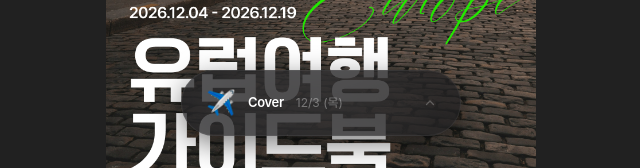
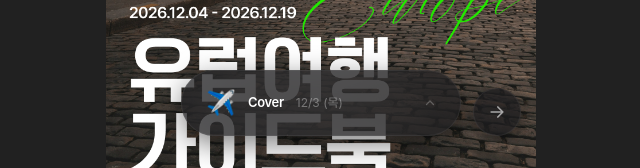
Before and after one commit to moonjjj/euro, a Next.js app: page / in a window 1280 px wide. Shown: the part 632-800 px from the top of the page, without its empty margins (319-959 px from the left). Built offline with nearby package versions, Linux system fonts and the light colour scheme.

Commit message:
footer dynamic island edit

```diff
--- a/src/app/page.tsx
+++ b/src/app/page.tsx
@@ -95,13 +95,21 @@ export default function Home() {
     [current, animating]
   );
 
-  const snapTo = (targetIndex: number) => {
+  const SLIDE_DURATION = 420;
+  const SLIDE_EASE = "cubic-bezier(0.25, 1, 0.5, 1)";
+
+  const snapTo = useCallback((targetIndex: number) => {
+    if (animating) return;
     const w = window.innerWidth;
     const dir = targetIndex > current ? -1 : 1;
     const nextDir = targetIndex > current ? "left" : "right";
+
+    const alreadySwiping = isSwiping;
     setAnimating(true);
+    setIsSwiping(true);
+
+    if (alreadySwiping) {
       setOffsetX(dir * w);
-
       setTimeout(() => {
         setSlideDir(nextDir);
         setCurrent(targetIndex);
@@ -109,8 +117,23 @@ export default function Home() {
         setIsSwiping(false);
         setAnimating(false);
         window.scrollTo({ top: 0, behavior: "instant" });
-    }, 300);
-  };
+      }, SLIDE_DURATION);
+    } else {
+      requestAnimationFrame(() => {
+        requestAnimationFrame(() => {
+          setOffsetX(dir * w);
+          setTimeout(() => {
+            setSlideDir(nextDir);
+            setCurrent(targetIndex);
+            setOffsetX(0);
+            setIsSwiping(false);
+            setAnimating(false);
+            window.scrollTo({ top: 0, behavior: "instant" });
+          }, SLIDE_DURATION);
+        });
+      });
+    }
+  }, [current, animating, isSwiping]);
 
   const onTouchStart = (e: React.TouchEvent) => {
     if (animating) return;
@@ -157,7 +180,7 @@ export default function Home() {
       setTimeout(() => {
         setAnimating(false);
         setIsSwiping(false);
-      }, 300);
+      }, SLIDE_DURATION);
     }
   };
 
@@ -180,7 +203,7 @@ export default function Home() {
         <div
           style={{
             transform: `translateX(${offsetX}px)`,
-            transition: animating ? "transform 0.3s cubic-bezier(0.32, 0.72, 0, 1)" : "none",
+            transition: animating ? `transform ${SLIDE_DURATION}ms ${SLIDE_EASE}` : "none",
           }}
         >
           {currentDay.isCover ? (
@@ -240,7 +263,7 @@ export default function Home() {
               left: offsetX < 0 ? "100%" : undefined,
               right: offsetX > 0 ? "100%" : undefined,
               transform: `translateX(${offsetX}px)`,
-              transition: animating ? "transform 0.3s cubic-bezier(0.32, 0.72, 0, 1)" : "none",
+              transition: animating ? `transform ${SLIDE_DURATION}ms ${SLIDE_EASE}` : "none",
             }}
           >
             {peekIsCover ? (
@@ -275,7 +298,15 @@ export default function Home() {
           <WeatherIsland city={currentDay.city} />
         </>
       )}
-      <Island days={DAYS} current={current} onSelect={goTo} slideDir={slideDir} todayIndex={todayIndex} />
+      <Island
+        days={DAYS}
+        current={current}
+        onSelect={goTo}
+        onPrev={() => { if (current > 0) snapTo(current - 1); }}
+        onNext={() => { if (current < DAYS.length - 1) snapTo(current + 1); }}
+        slideDir={slideDir}
+        todayIndex={todayIndex}
+      />
     </main>
   );
 }
--- a/src/components/Island.tsx
+++ b/src/components/Island.tsx
@@ -13,6 +13,8 @@ interface IslandProps {
   days: DayInfo[];
   current: number;
   onSelect: (index: number) => void;
+  onPrev: () => void;
+  onNext: () => void;
   slideDir: "left" | "right";
   todayIndex: number;
 }
@@ -45,7 +47,7 @@ function FlagBadge({ flag, slideDir }: { flag: string; slideDir?: "left" | "righ
 // Close: expanded → dropping → shrinking → collapsed
 type Phase = "collapsed" | "stretching" | "expanded" | "dropping" | "shrinking";
 
-export default function Island({ days, current, onSelect, slideDir, todayIndex }: IslandProps) {
+export default function Island({ days, current, onSelect, onPrev, onNext, slideDir, todayIndex }: IslandProps) {
   const [phase, setPhase] = useState<Phase>("collapsed");
   const contentRef = useRef<HTMLDivElement>(null);
   const [contentHeight, setContentHeight] = useState(0);
@@ -133,8 +135,31 @@ export default function Island({ days, current, onSelect, slideDir, todayIndex }
     }
   };
 
+  const hasPrev = current > 0;
+  const hasNext = current < days.length - 1;
+  const showNavButtons = phase === "collapsed" || phase === "shrinking";
+
   return (
-    <div className="fixed bottom-0 left-0 right-0 z-50 flex justify-center pb-8 px-5 pointer-events-none">
+    <div className="fixed bottom-0 left-0 right-0 z-50 flex items-end justify-center pb-8 px-5 pointer-events-none">
+      {/* Prev button */}
+      <button
+        onClick={onPrev}
+        className="pointer-events-auto flex items-center justify-center w-12 h-12 rounded-full bg-[#1c1c1e]/70 border border-white/[0.06] mr-3 active:scale-90 shrink-0"
+        style={{
+          WebkitBackdropFilter: "blur(50px) saturate(180%)",
+          backdropFilter: "blur(50px) saturate(180%)",
+          boxShadow: "0 4px 16px rgba(0,0,0,0.4)",
+          opacity: showNavButtons && hasPrev ? 1 : 0,
+          transform: showNavButtons && hasPrev ? "scale(1)" : "scale(0.5)",
+          transition: "opacity 0.3s ease, transform 0.3s ease",
+          pointerEvents: showNavButtons && hasPrev ? "auto" : "none",
+        }}
+      >
+        <svg className="w-5 h-5 text-white/60" fill="none" viewBox="0 0 24 24" stroke="currentColor" strokeWidth={2}>
+          <path strokeLinecap="round" strokeLinejoin="round" d="M19 12H5m0 0l6-6m-6 6l6 6" />
+        </svg>
+      </button>
+
       <div
         data-island
         className="pointer-events-auto overflow-hidden bg-[#1c1c1e]/70 border border-white/[0.06]"
@@ -260,6 +285,25 @@ export default function Island({ days, current, onSelect, slideDir, todayIndex }
           </div>
         </div>
       </div>
+
+      {/* Next button */}
+      <button
+        onClick={onNext}
+        className="pointer-events-auto flex items-center justify-center w-12 h-12 rounded-full bg-[#1c1c1e]/70 border border-white/[0.06] ml-3 active:scale-90 shrink-0"
+        style={{
+          WebkitBackdropFilter: "blur(50px) saturate(180%)",
+          backdropFilter: "blur(50px) saturate(180%)",
+          boxShadow: "0 4px 16px rgba(0,0,0,0.4)",
+          opacity: showNavButtons && hasNext ? 1 : 0,
+          transform: showNavButtons && hasNext ? "scale(1)" : "scale(0.5)",
+          transition: "opacity 0.3s ease, transform 0.3s ease",
+          pointerEvents: showNavButtons && hasNext ? "auto" : "none",
+        }}
+      >
+        <svg className="w-5 h-5 text-white/60" fill="none" viewBox="0 0 24 24" stroke="currentColor" strokeWidth={2}>
+          <path strokeLinecap="round" strokeLinejoin="round" d="M5 12h14m0 0l-6-6m6 6l-6 6" />
+        </svg>
+      </button>
     </div>
   );
 }
```
Lines whose indentation alone changed are shown as unchanged.
